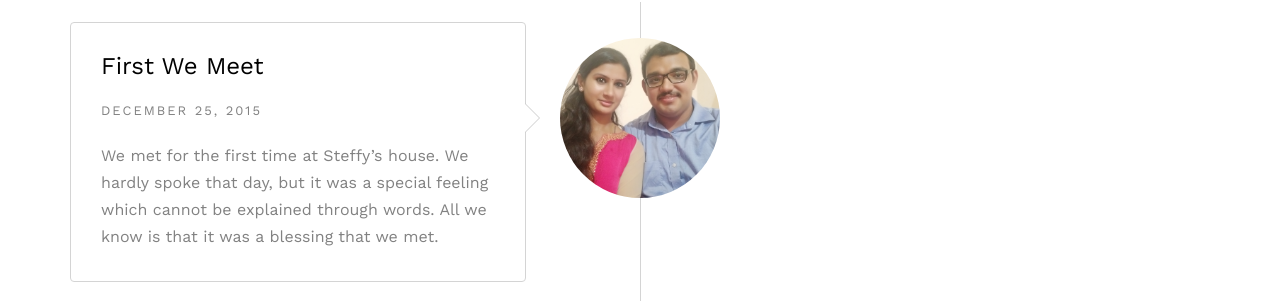
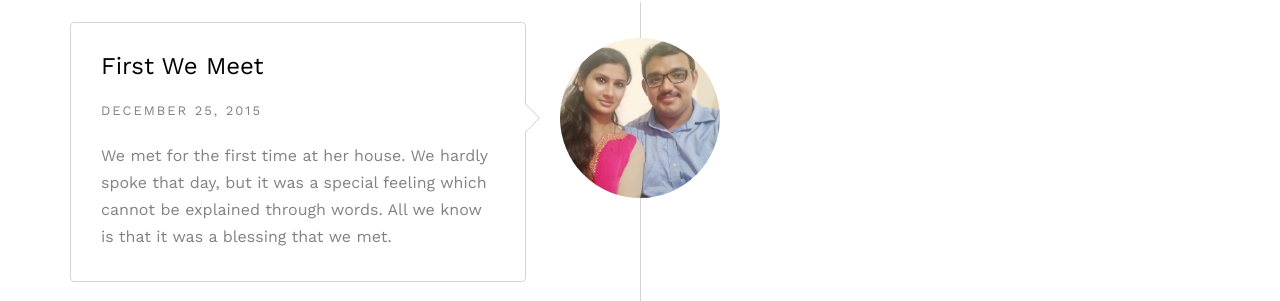
Before and after one commit to sayanmohsin/gswedding, a plain HTML site: page index.html in a window 1280 px wide. Shown: the part 2720-3021 px from the top of the page. Drawn offline with nearby package versions, Linux system fonts and the light colour scheme; a script that the page names is missing; files whose address does not match are found by name.

Commit message:
First Demo updated

```diff
--- a/index.html
+++ b/index.html
@@ -193,7 +193,7 @@
 									<span class="date">December 25, 2015</span>
 								</div>
 								<div class="timeline-body">
-									<p>We met for the first time at Steffy’s house. We hardly spoke that day, but it was a special feeling which cannot be explained through words. All we know is that it was a blessing that we met.</p>
+									<p>We met for the first time at her house. We hardly spoke that day, but it was a special feeling which cannot be explained through words. All we know is that it was a blessing that we met.</p>
 								</div>
 							</div>
 						</li>
```
